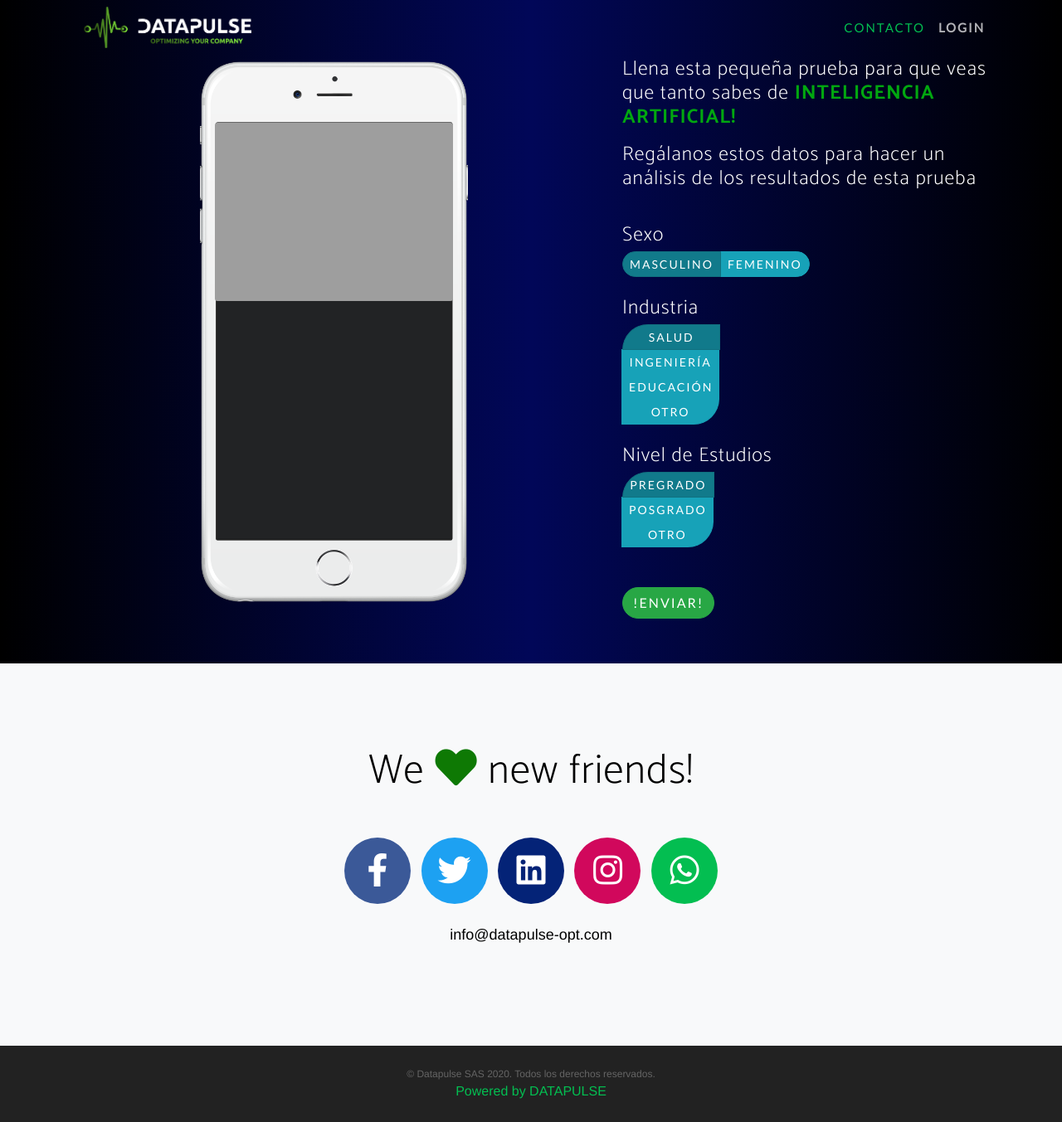
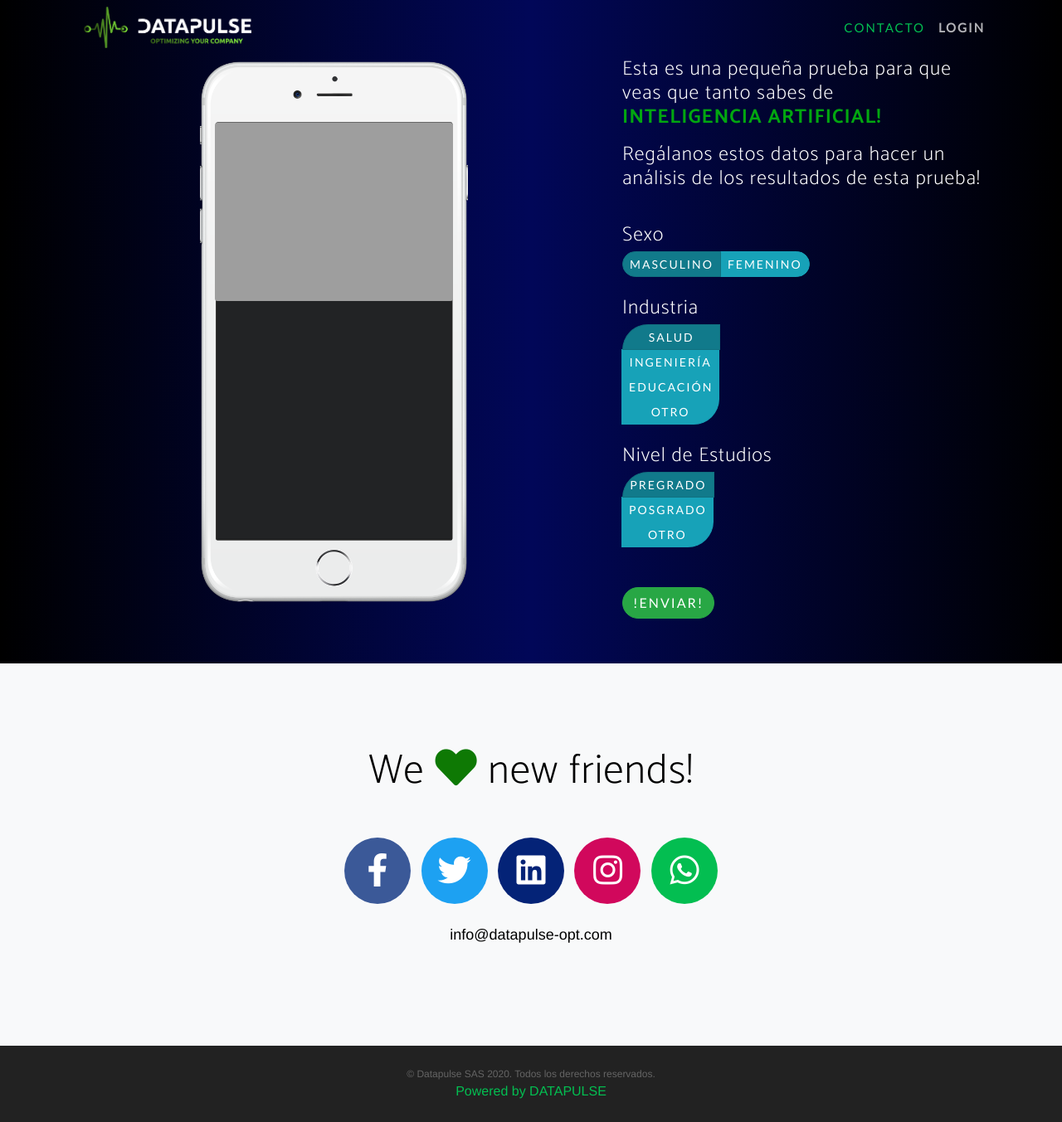
Before and after one commit to rojolocco/iamed_survey, a Flask app: page / in a window 1280 px wide. Shown: the whole page at 83% size. Run offline with Flask 2, Linux system fonts and the light colour scheme; some libraries are stand-ins or nearby versions; some web fonts are replaced; grey boxes are pictures that could not be loaded.

Commit message:
respuestas commit

```diff
--- a/app/templates/home/final_home.html
+++ b/app/templates/home/final_home.html
@@ -6,7 +6,7 @@
 <!-- Navigation -->
 {% block nav %}
 <img src="static/home/img/datapulse_logo.png" class="img-fluid" alt="Datapulse SAS"
-    style="max-width: 100%; height:70px">
+    style="max-width: 100%; max-height:50px">
 <button class="navbar-toggler navbar-toggler-right" type="button" data-toggle="collapse" data-target="#navbarResponsive"
     aria-controls="navbarResponsive" aria-expanded="false" aria-label="Toggle navigation">
     Menu
--- a/app/templates/home/index_home.html
+++ b/app/templates/home/index_home.html
@@ -50,9 +50,9 @@
             <div class="col-lg-5 my-auto">
                 <form method="POST" action="{{ url_for('index') }}">
                     <div class="header-content mx-auto">
-                        <h4 class="my-3">Llena esta pequeña prueba para que veas que tanto sabes de <span id='indispensable'>INTELIGENCIA ARTIFICIAL!</span></4>
+                        <h4 class="my-3">Esta es una pequeña prueba para que veas que tanto sabes de <br> <span id='indispensable'>INTELIGENCIA ARTIFICIAL!</span></4>
                         <br>
-                        <h4 class="my-3">Regálanos estos datos para hacer un análisis de los resultados de esta prueba</h4>
+                        <h4 class="my-3">Regálanos estos datos para hacer un análisis de los resultados de esta prueba!</h4>
                         <br>
                         <h4 class="mb-1">Sexo</h4>
                         <div class="btn-group btn-group-toggle mb-4" data-toggle="buttons">
--- a/app/templates/home/survey_home.html
+++ b/app/templates/home/survey_home.html
@@ -6,7 +6,7 @@
 <!-- Navigation -->
 {% block nav %}
 <img src="static/home/img/datapulse_logo.png" class="img-fluid" alt="Datapulse SAS"
-    style="max-width: 100%; height:70px">
+    style="max-width: 100%; max-height:50px">
 <button class="navbar-toggler navbar-toggler-right" type="button" data-toggle="collapse" data-target="#navbarResponsive"
     aria-controls="navbarResponsive" aria-expanded="false" aria-label="Toggle navigation">
     Menu
@@ -33,8 +33,8 @@
             {% if  n_question == 1 %}
             <div class="col-lg-6 my-auto">
                 <div class="header-content mx-auto">
-                    <h2 class="mb-5">Esta prueba consta de 5 preguntas básicas sobre inteligencia artificial.
-                        <br> Al final sabrás que tanto sabes de esta tecnología que revolucionara la industria. <br><br>
+                    <h2 class="mb-5">Esta prueba consta de 8 preguntas básicas sobre inteligencia artificial.
+                        <br> Al final sabrás que tanto sabes de esta tecnología que revolucionará la industria. <br><br>
                         <span id='indispensable' style="font-size: xxx-large;">!Buena Suerte!</span></h2>
                 </div>
             </div>
```
